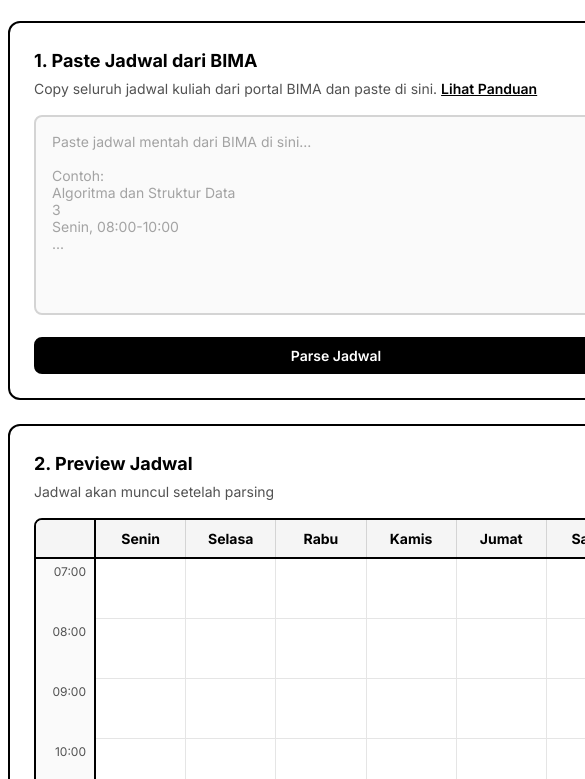
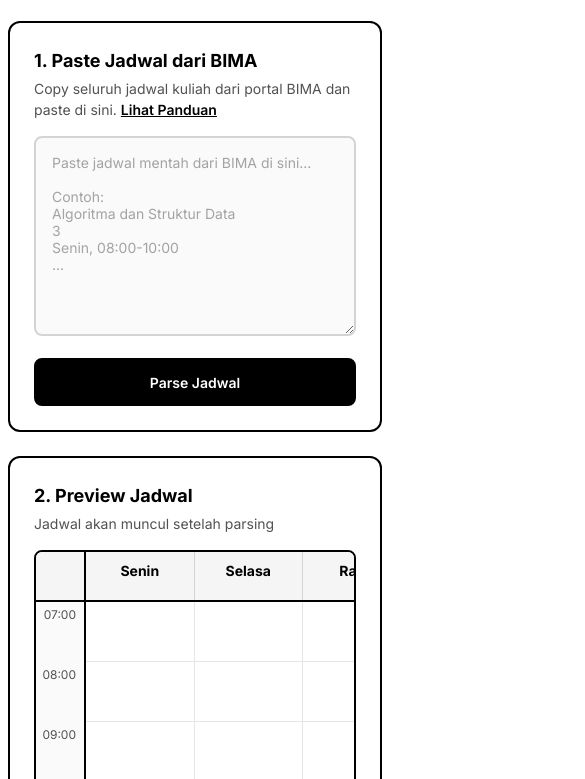
Before and after one commit to TangRmdhn/SyncJadwalBima, a website: page frontend/sync.html in a window 390 px wide. Shown: the part 139-918 px from the top of the page, 585 px wide, since content can reach past the window. Drawn offline with Linux system fonts and the light colour scheme.

Commit message:
feat: Responsive to mobile friendly

```diff
--- a/frontend/style.css
+++ b/frontend/style.css
@@ -723,25 +723,59 @@ body {
 
 
 /* === RESPONSIVE === */
+/* === RESPONSIVE === */
 @media (max-width: 1024px) {
+    /* Keep 2 columns for tablet if space permits, or switch sooner if needed.
+       For now, let's stick to the request to stack on mobile (768px),
+       but we might want to adjust tablet spacing. */
+}
+
+@media (max-width: 768px) {
+
+    /* Layout Grid - Stack vertically */
     .main-grid {
         grid-template-columns: 1fr;
+        display: flex;
+        /* Enforce vertical stacking order */
+        flex-direction: column;
+    }
+
+    /* Stack Section order: Input (1), Preview (2) */
+    .section-input {
+        order: 1;
+    }
+
+    .section-preview {
+        order: 2;
     }
 
     .action-buttons {
         grid-template-columns: 1fr;
     }
-}
 
-@media (max-width: 768px) {
     .sync-container {
         padding: var(--spacing-md);
     }
 
+    /* Header */
     .sync-header {
         flex-direction: column;
-        align-items: flex-start;
+        align-items: center;
+        /* Center align for better look */
+        text-align: center;
         gap: var(--spacing-md);
+    }
+
+    .logo-section {
+        width: 100%;
+        text-align: center;
+    }
+
+    .back-link {
+        width: 100%;
+        text-align: center;
+        justify-content: center;
+        display: flex;
     }
 
     .config-grid {
@@ -753,23 +787,67 @@ body {
         overflow-x: auto;
         -webkit-overflow-scrolling: touch;
         /* Smooth scrolling on iOS */
+        width: 100%;
     }
 
-    .calendar-header,
-    .calendar-body {
-        min-width: 600px;
-        /* Force width to trigger horizontal scroll */
+    /* Ensure content is wide enough to scroll */
+    .calendar-header {
+        min-width: 700px;
+        /* Ensure days aren't squashed */
     }
 
     .calendar-body {
-        /* overflow-x is handled by wrapper now, but we need y for vertical */
+        min-width: 700px;
+        /* Match header width */
         overflow-x: hidden;
+        /* Prevent double scrollbars, wrapper handles x-scroll */
+    }
+
+    /* Touch Targets */
+    .btn,
+    .config-input,
+    .schedule-textarea,
+    .btn-large,
+    .header-day-col {
+        min-height: 48px;
+        /* Comfortable touch target */
+    }
+
+    .btn {
+        justify-content: center;
+    }
+
+    .header-time-col,
+    .time-column {
+        width: 50px;
+        /* Slightly smaller time col to save space */
     }
 
     .header-day-col,
     .day-column {
-        min-width: 80px;
-        /* Reduce min-width slightly for mobile fit */
+        min-width: 90px;
+    }
+
+    /* Typography Adjustments */
+    .hero-title {
+        font-size: 2.5rem;
+    }
+
+    .section-title {
+        font-size: 1.25rem;
+    }
+
+    /* Input Area */
+    .schedule-textarea {
+        min-height: 200px;
+        /* Smaller initial height */
+    }
+
+    /* Modal */
+    .modal-content {
+        width: 95%;
+        margin: var(--spacing-sm);
+        max-height: 90vh;
     }
 }
 
```
